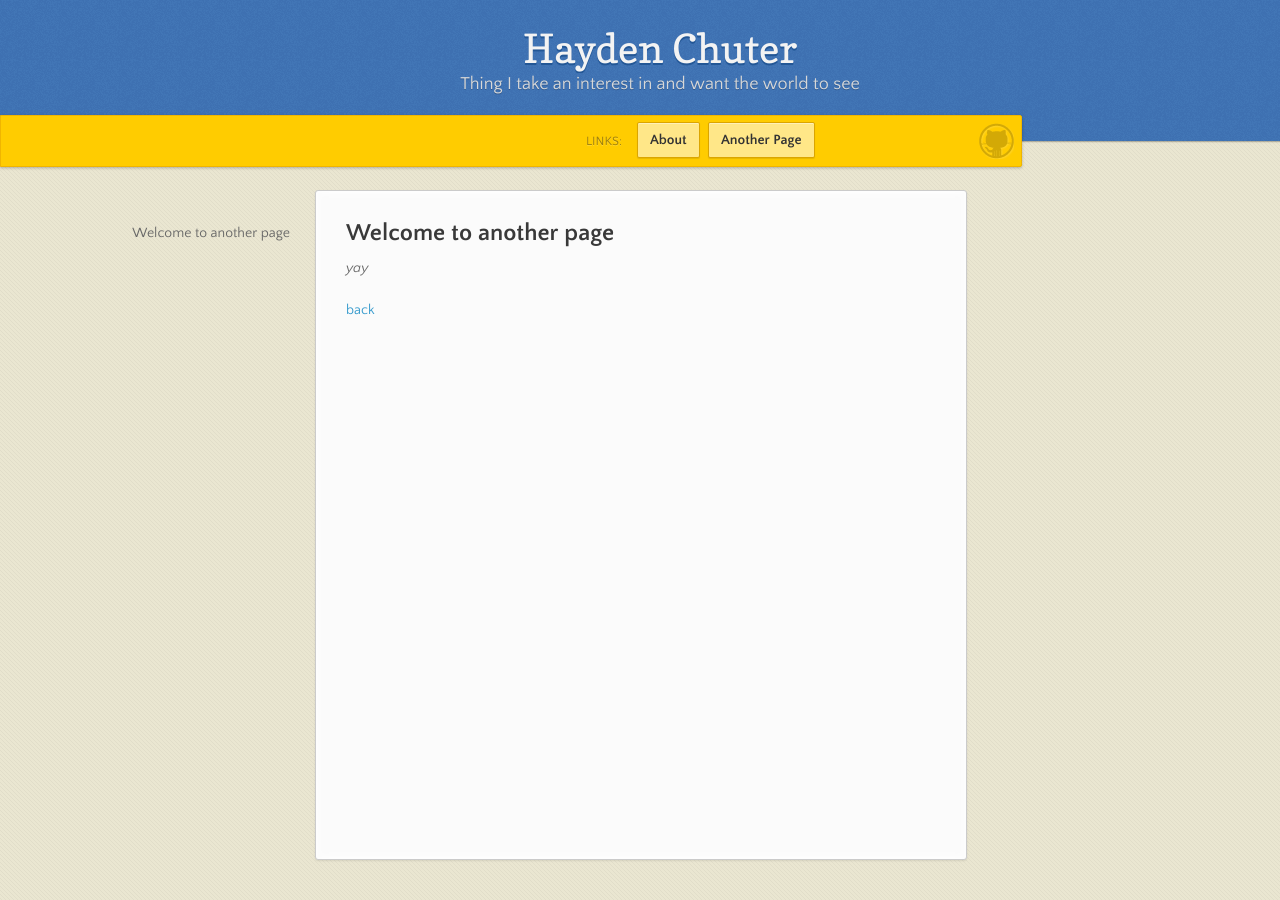
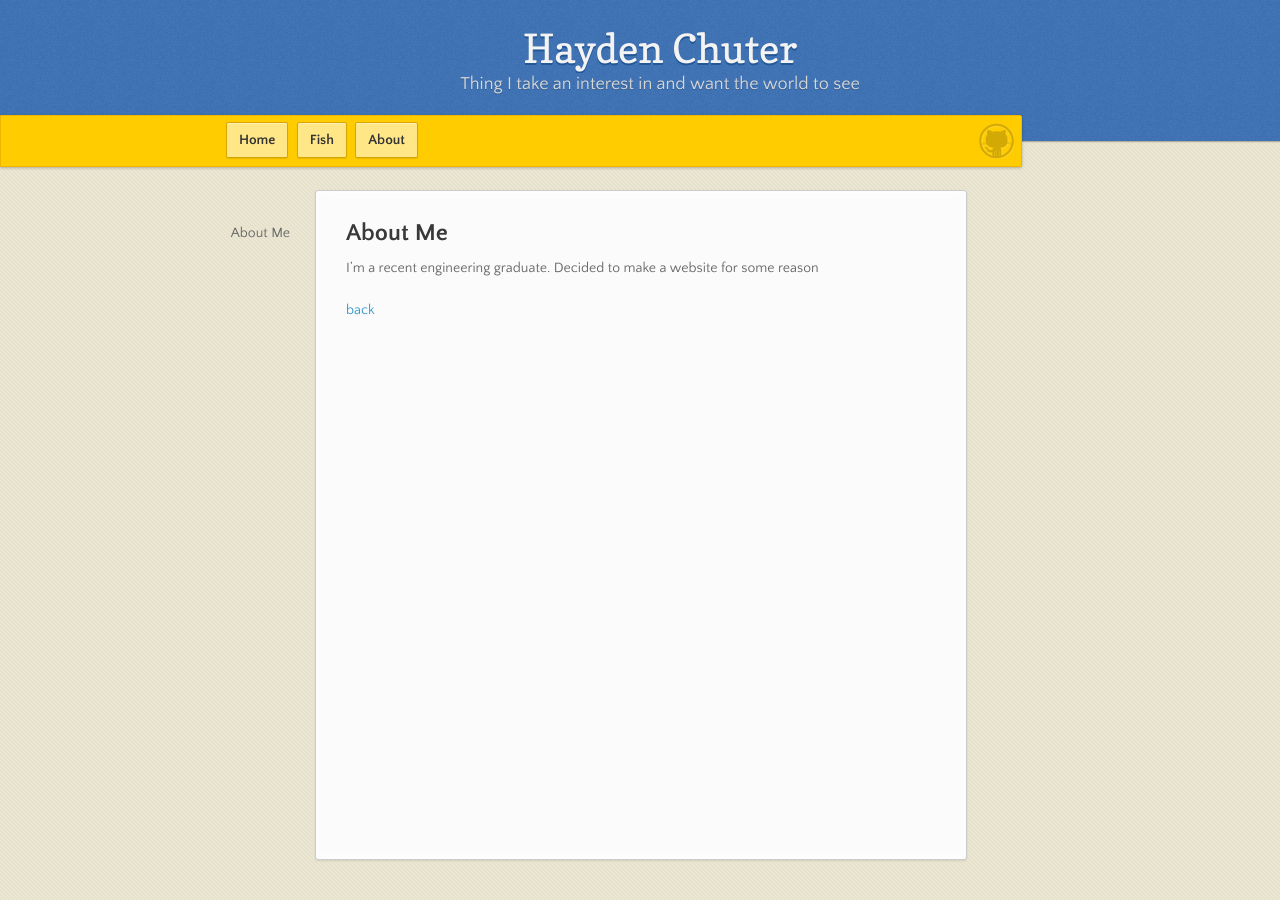
Before and after one commit to steelonice/steelonice.github.io, a Jekyll site: the page built from about.md, in a window 1280 px wide. Built offline with Jekyll 4.4.1, drawn with Linux system fonts in a browser that asks for light colours; nearby versions of some CDN libraries; our own code applies the rules of GitHub Pages for plain Markdown files.

Commit message:
Actual content

```diff
--- a/_layouts/default.html
+++ b/_layouts/default.html
@@ -27,10 +27,10 @@
 
         {% if site.show_downloads %}
           <div class="topmenu">
-            <span>Links:</span>
             <ul>
+              <li><a href="/" class="button">Home</a></li>
+              <li><a href="/fish" class="button">Fish</a></li>
               <li><a href="/about" class="button">About</a></li>
-              <li><a href="/another-page" class="button">Another Page</a></li>
             </ul>
           </div>
         {% endif %}
--- a/_sass/jekyll-theme-leap-day.scss
+++ b/_sass/jekyll-theme-leap-day.scss
@@ -219,7 +219,7 @@ header {
   }
 
   .fork {
-  //position:fixed;
+    position:fixed;
     left:50%;
     margin-left:-325px;
     padding: 10px 12px;
@@ -244,18 +244,10 @@ header {
   }
 
   .topmenu {
-    float: left;
-    margin:0 45px 0 0;
-    margin-left:585px;
+    width:590px;
+    margin: auto;
+    //margin:0 45px 0 0;
 
-    span {
-      float:left;
-      line-height:52px;
-      font-size:90%;
-      color:#9d7f0d;
-      text-transform:uppercase;
-      text-shadow:rgba(#fff, 0.2) 0 1px 0;
-    }
   }
 
   ul {
@@ -396,6 +388,10 @@ footer {
         margin-right: 60px;
       }
 
+    .topmenu {
+        margin-left: 60px;
+      }
+
     .fork {
     }
 
--- a/about.md
+++ b/about.md
@@ -2,8 +2,8 @@
 layout: default
 ---
 
-## Welcome to another page
+## About Me
 
-_yay_
+I'm a recent engineering graduate. Decided to make a website for some reason
 
 [back](./)
--- a/another-page.md
+++ /dev/null
@@ -1,9 +0,0 @@
----
-layout: default
----
-
-## Welcome to another page
-
-_yay_
-
-[back](./)
```
Also changed, not shown: fish.md (added, +18 -0 lines), assets/images/Fish.jpg (added).
